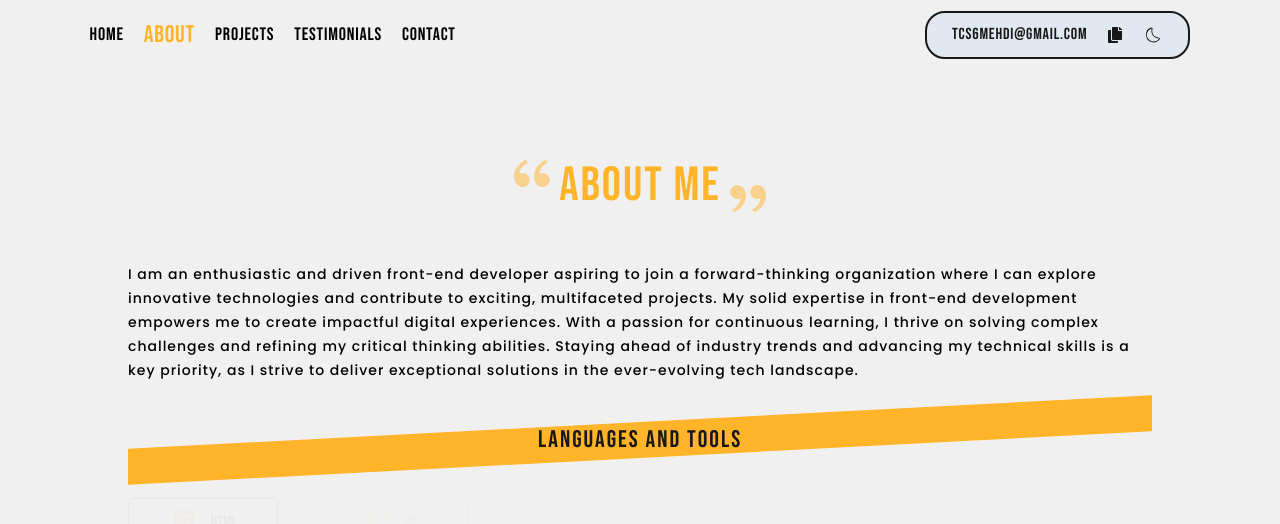
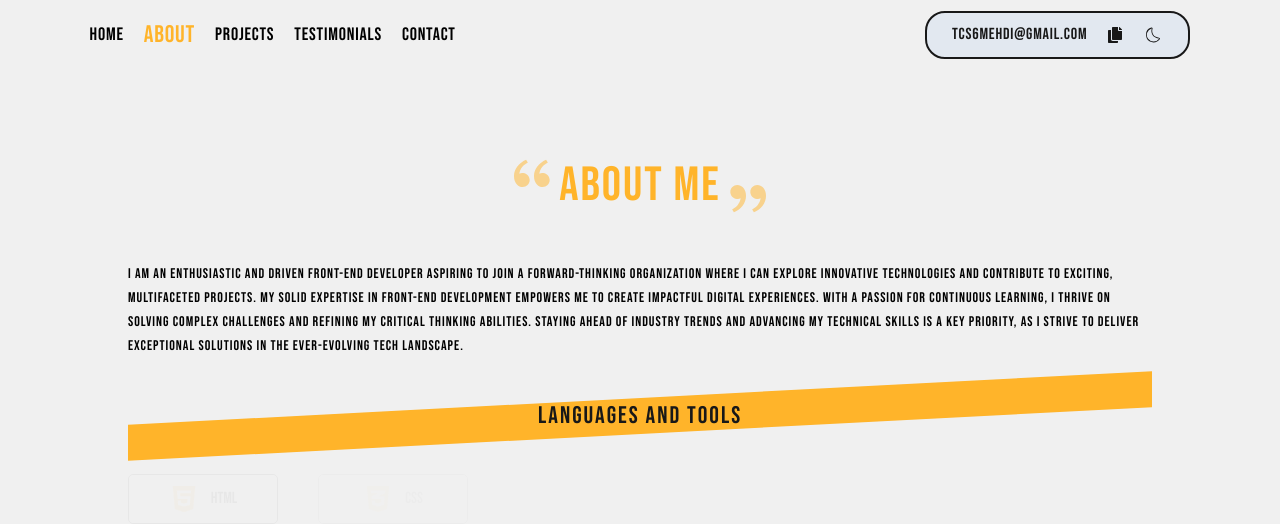
Before and after one commit to ELMAHDILEB/bcoder, a React (Vite) app: page /about in a window 1280 px wide. Shown: the top 524 px of the page. Built offline with nearby package versions, Linux system fonts and the light colour scheme.

Commit message:
Update About.jsx

```diff
--- a/src/pages/About.jsx
+++ b/src/pages/About.jsx
@@ -96,7 +96,7 @@ function About() {
           exit={{ opacity: 0, y: "50vh" }}
           transition={{ duration: 1 }}
         >
-          <motion.p aria-label="description" className="font-poppins text-normal text-sm tracking-[1px]  leading-[1.50rem]">
+          <motion.p aria-label="description" className=" text-normal text-sm tracking-[1px]  leading-[1.50rem]">
             I am an enthusiastic and driven front-end developer aspiring to join a forward-thinking organization where I can explore innovative technologies and contribute to exciting, multifaceted projects. My solid expertise in front-end development empowers me to create impactful digital experiences.
 
             With a passion for continuous learning, I thrive on solving complex challenges and refining my critical thinking abilities. Staying ahead of industry trends and advancing my technical skills is a key priority, as I strive to deliver exceptional solutions in the ever-evolving tech landscape.
@@ -104,7 +104,7 @@ function About() {
         </motion.article>
 
         <nav className="w-4/5 md:w-full flex flex-col align-center justify-center  gap-10">
-          <motion.h1 className="w-full h-fit relative text-center text-black dark:text-white  md:text-[1.5em] font-bebas tracking-[2px]"
+          <motion.h1 className="w-full h-fit relative text-center text-black dark:text-white  md:text-[1.5em]  tracking-[2px]"
             aria-label="title"
             initial={{ opacity: 0 }}
             animate={{ opacity: 1 }}
```
